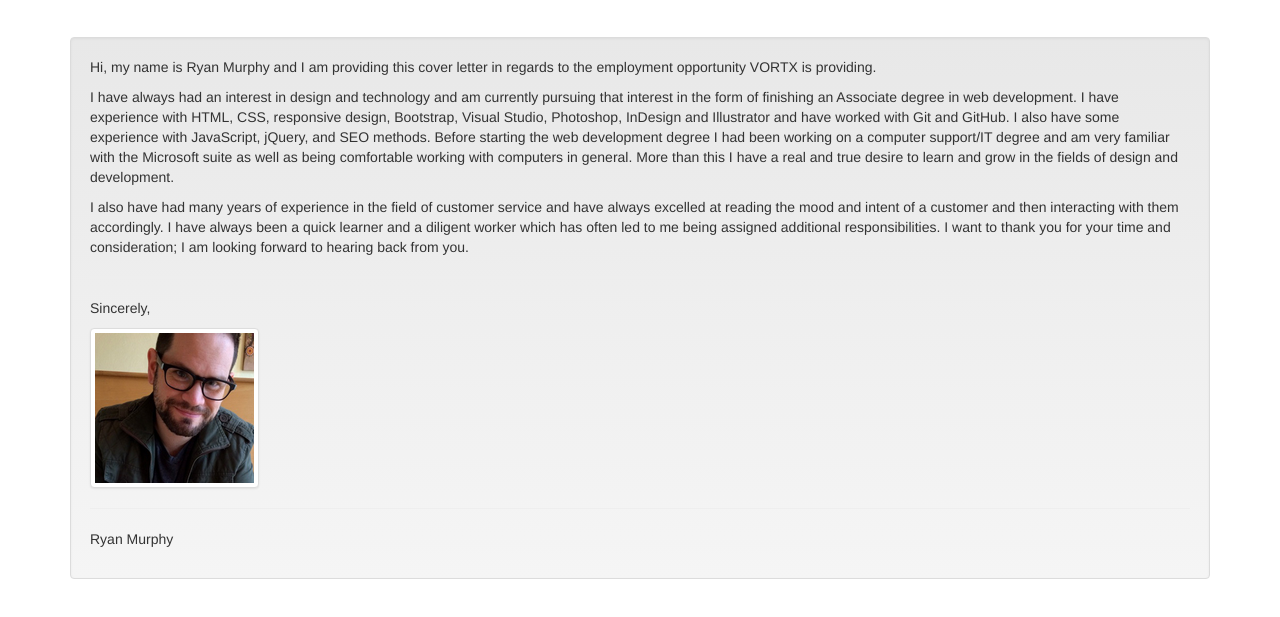
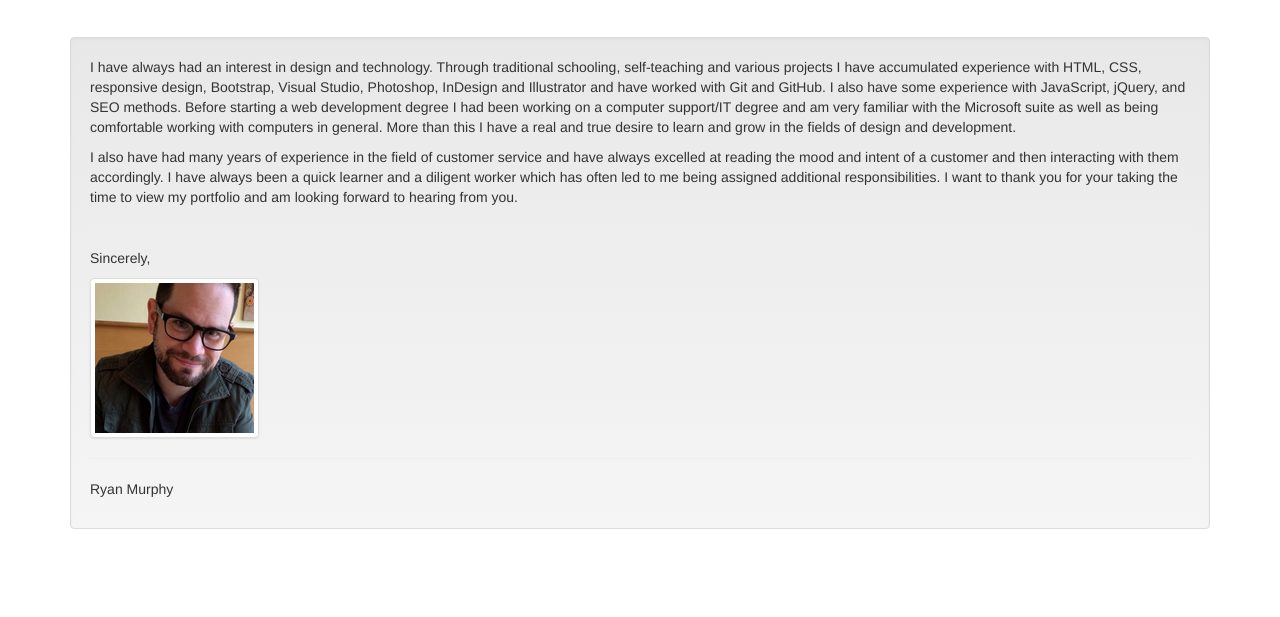
Before and after one commit to RyaMur/RyaMur.github.io, a plain HTML site: page index.html in a window 1280 px wide. Shown: the part 53-670 px from the top of the page. Drawn offline with nearby package versions, Linux system fonts and the light colour scheme.

Commit message:
updated cover letter

```diff
--- a/index.html
+++ b/index.html
@@ -46,20 +46,18 @@
     </header>
     <div class="container">
         <div class="well" id="letter">
-            <p>Hi, my name is Ryan Murphy and I am providing this cover letter in regards to the employment opportunity VORTX is providing.</p>
             <p>
-                I have always had an interest in design and technology and am currently pursuing that interest in the form of finishing an
-                Associate degree in web development.  I have experience with HTML, CSS, responsive design, Bootstrap, Visual Studio, Photoshop,
-                InDesign and Illustrator and have worked with Git and GitHub.  I also have some experience with JavaScript, jQuery, and SEO methods.
-                Before starting the web development degree I had been working on a computer support/IT degree and am very familiar with the Microsoft
-                suite as well as being comfortable working with computers in general.  More than this I have a real and true desire to learn and grow
-                in the fields of design and development.
+                I have always had an interest in design and technology.  Through traditional schooling, self-teaching and various projects I have accumulated
+                experience with HTML, CSS, responsive design, Bootstrap, Visual Studio, Photoshop, InDesign and Illustrator and have worked with Git and GitHub.
+                I also have some experience with JavaScript, jQuery, and SEO methods.  Before starting a web development degree I had been working on a computer
+                support/IT degree and am very familiar with the Microsoft suite as well as being comfortable working with computers in general.  More than this I
+                have a real and true desire to learn and grow in the fields of design and development.
             </p>
             <p>
                 I also have had many years of experience in the field of customer service and have always excelled at reading the mood and intent
                 of a customer and then interacting with them accordingly. I have always been a quick learner and a diligent worker which has often led
-                to me being assigned additional responsibilities.  I want to thank you for your time and consideration; I am looking forward to hearing
-                back from you.
+                to me being assigned additional responsibilities.  I want to thank you for your taking the time to view my portfolio and am looking
+                forward to hearing from you.
             </p>
             <hr />
             <p>Sincerely,</p>
```
